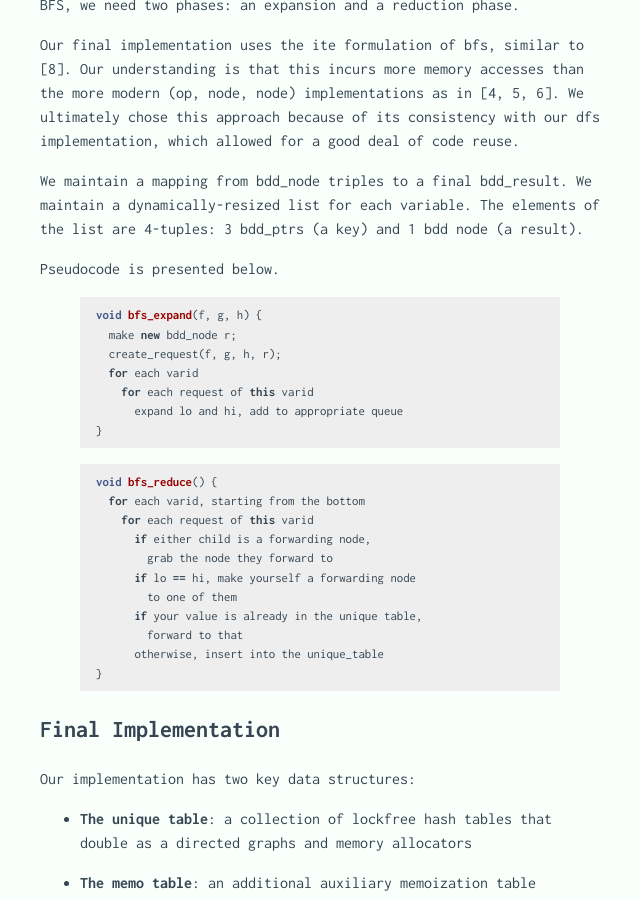
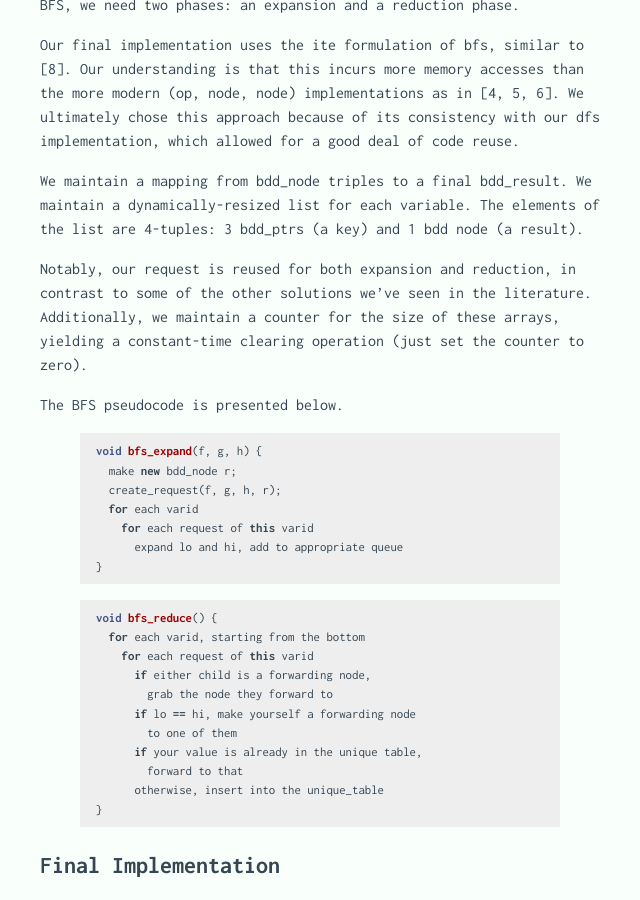
Before and after one commit to evanbergeron/lockfree-bdd, a Jekyll site: the page built from index.md, in a window 1280 px wide and 900 px high, scrolled down 3264 px. Shown: the whole window, without its empty margins (0-640 px from the left). Built offline with Jekyll 4.4.1, drawn with Linux system fonts in a browser that asks for light colours.

Commit message:
Elaborate on shared expand/reduce queue

```diff
--- a/index.md
+++ b/index.md
@@ -110,7 +110,9 @@ Our final implementation uses the ite formulation of bfs, similar to [8]. Our un
 
 We maintain a mapping from bdd_node triples to a final bdd_result. We maintain a dynamically-resized list for each variable. The elements of the list are 4-tuples: 3 bdd_ptrs (a key) and 1 bdd node (a result).
 
-Pseudocode is presented below.
+Notably, our request is reused for both expansion and reduction, in contrast to some of the other solutions we've seen in the literature. Additionally, we maintain a counter for the size of these arrays, yielding a constant-time clearing operation (just set the counter to zero).
+
+The BFS pseudocode is presented below.
 
 {% highlight c++ %}
 void bfs_expand(f, g, h) {
```
